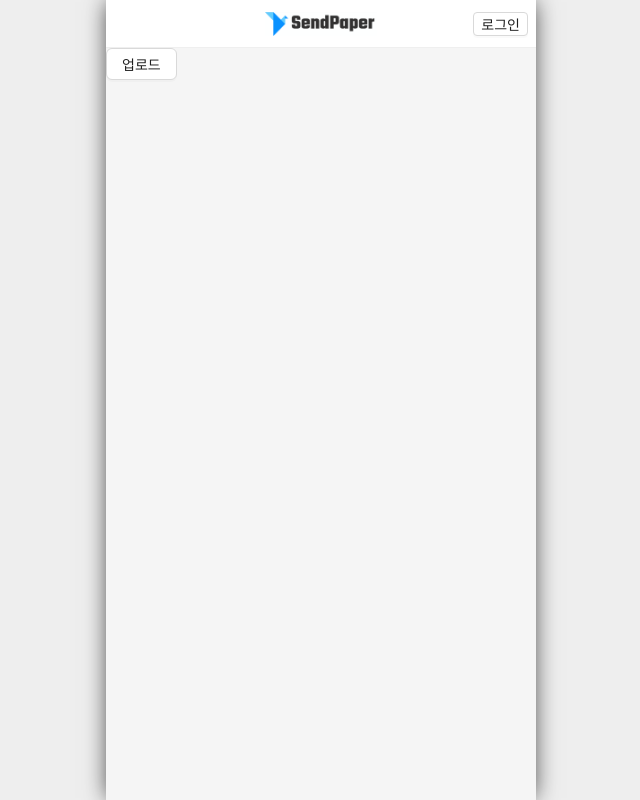
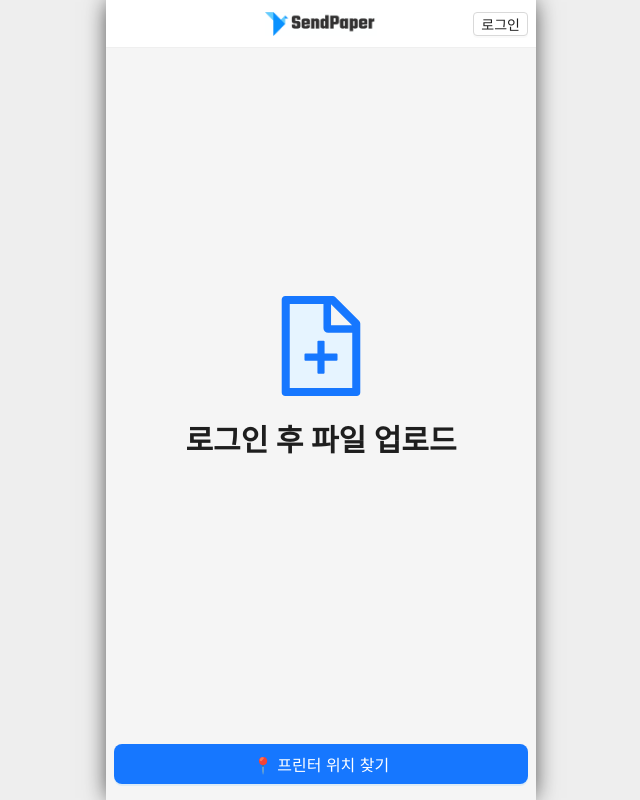
Before and after one commit to 2024-Epson-Innovation-Challenge-3Team/frontend, a React (Vite) app: page / in a window 1280 px wide. Shown: the whole page, without its empty margins (319-959 px from the left). Built offline with nearby package versions, Linux system fonts and the light colour scheme.

Commit message:
Add: 홈에서 파일 업로드

```diff
--- a/src/App.tsx
+++ b/src/App.tsx
@@ -12,7 +12,7 @@ const queryClient = new QueryClient()
 const store = getDefaultStore()
 
 export function App() {
-  const [messageApi, messageContextHolder] = message.useMessage()
+  const [messageApi, messageContextHolder] = message.useMessage({ top: 48 })
   const [modalApi, modalContextHolder] = Modal.useModal()
   const [notificationApi, notificationContextHolder] = notification.useNotification()
 
--- a/src/api/index.ts
+++ b/src/api/index.ts
@@ -13,7 +13,7 @@ export type LoggedInUser = {
 
 export async function login(): Promise<LoggedInUser> {
   // const client = getDefaultStore().get(ClientAtom)
-  await wait(1000)
+  await wait(200)
 
   return {
     id: 1,
--- a/src/page/createJob/CreateJobPage.tsx
+++ b/src/page/createJob/CreateJobPage.tsx
@@ -1,5 +1,15 @@
+import { useCreateJobPage } from './useCreateJobPage'
+
 export function CreateJobPage() {
+  const {
+    file,
+  } = useCreateJobPage()
+
   return (
-    <div>create job</div>
+    <div>
+      {file ? (
+        <div>{file.name}</div>
+      ) : null}
+    </div>
   )
 }
--- a/src/page/createJob/useCreateJobPage.ts
+++ b/src/page/createJob/useCreateJobPage.ts
@@ -1,5 +1,33 @@
-// import { useLocation } from 'react-router-dom'
+import { useMemo } from 'react'
+import { useLocation, useNavigate } from 'react-router-dom'
+import { useMount } from 'react-use'
+import { isObject } from 'lodash'
+
+import { useMessage } from '@/hook'
 
 export function useCreateJobPage() {
-  // const location = useLocation()
+  const navigate = useNavigate()
+  const location = useLocation()
+
+  const message = useMessage()
+
+  const file = useMemo(() => {
+    if (!isObject(location.state)) {
+      return null
+    }
+
+    const { file } = location.state as { file?: File }
+    return file ?? null
+  }, [location])
+
+  useMount(() => {
+    if (!file) {
+      navigate('/', { replace: true })
+      message.warning('잘못된 접근입니다')
+    }
+  })
+
+  return {
+    file,
+  }
 }
--- a/src/page/home/HomePage.tsx
+++ b/src/page/home/HomePage.tsx
@@ -1,11 +1,65 @@
-import { Upload, Button } from 'antd'
+import {
+  Upload,
+  Button,
+  Flex,
+  Typography,
+} from 'antd'
+import { FileAddTwoTone } from '@ant-design/icons'
+
+import { useHomePage } from './useHomePage'
+
+const { Title, Text } = Typography
 
 export function HomePage() {
+  const {
+    loginStatus,
+    onClickUpload,
+    onUploadFile,
+    // onClickPendingJobInfo,
+    // onClickWaitingInfo,
+    onClickFindPrinter,
+  } = useHomePage()
+
   return (
-    <div>
-      <Upload>
-        <Button>업로드</Button>
-      </Upload>
-    </div>
+    <Flex vertical style={{ height: '100%' }}>
+      <Flex flex='1 1 auto' vertical justify='center' align='center'>
+        <Flex vertical align='center'>
+          <Upload
+            maxCount={1}
+            accept='application/pdf'
+            beforeUpload={() => false}
+            itemRender={() => null}
+            onChange={onUploadFile}
+            disabled={loginStatus !== 'login'}
+          >
+            <Flex onClick={onClickUpload} vertical align='center'>
+              <FileAddTwoTone style={{ fontSize: '100px' }} />
+              <Title level={2}>
+                {loginStatus === 'logout'
+                  ? '로그인 후 파일 업로드'
+                  : loginStatus === 'login'
+                    ? '파일 업로드'
+                    : <>&nbsp;</>
+                }
+              </Title>
+            </Flex>
+          </Upload>
+          <Text type='secondary'>&nbsp;</Text>
+        </Flex>
+      </Flex>
+      <Flex flex='0 0 auto'>
+        <Button
+          onClick={onClickFindPrinter}
+          type='primary'
+          block
+          size='large'
+          style={{
+            margin: '0 8px 16px',
+          }}
+        >
+          📍 프린터 위치 찾기
+        </Button>
+      </Flex>
+    </Flex>
   )
 }
--- a/src/page/home/useHomePage.ts
+++ b/src/page/home/useHomePage.ts
@@ -1,5 +1,6 @@
 import { useCallback } from 'react'
 import { useNavigate } from 'react-router-dom'
+import { UploadChangeParam } from 'antd/es/upload'
 
 import { useMy } from '@/hook'
 
@@ -8,22 +9,38 @@ export function useHomePage() {
 
   const { loginStatus } = useMy()
 
-  const onUploadFile = useCallback(() => {
+  const onClickUpload = useCallback(() => {
+    if (loginStatus === 'logout') {
+      navigate('/login')
+    }
+  }, [loginStatus, navigate])
 
-  }, [])
-
-  const onClickPendingJobInfo = useCallback(() => {
-
+  const onUploadFile = useCallback((info: UploadChangeParam) => {
+    navigate('/create-job', {
+      state: {
+        file: info.fileList[0].originFileObj,
+      },
+    })
   }, [navigate])
 
-  const onClickWaitingInfo = useCallback(() => {
+  // const onClickPendingJobInfo = useCallback(() => {
 
+  // }, [navigate])
+
+  // const onClickWaitingInfo = useCallback(() => {
+
+  // }, [navigate])
+
+  const onClickFindPrinter = useCallback(() => {
+    navigate('/map')
   }, [navigate])
 
   return {
     loginStatus,
+    onClickUpload,
     onUploadFile,
-    onClickPendingJobInfo,
-    onClickWaitingInfo,
+    // onClickPendingJobInfo,
+    // onClickWaitingInfo,
+    onClickFindPrinter,
   }
 }
```
